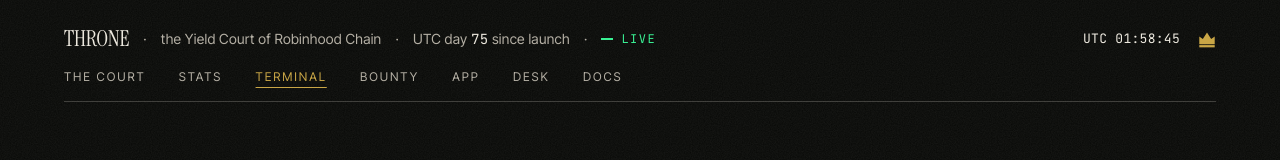
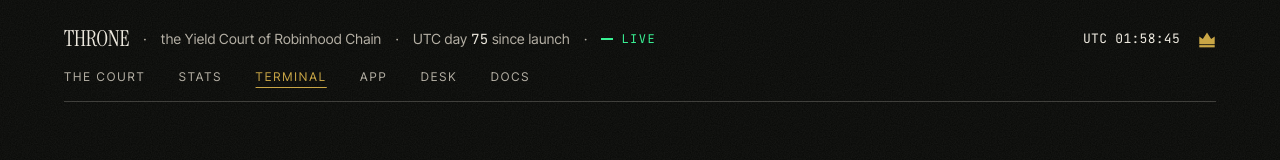
Before and after one commit to ushouldcashout/throne-site, a plain HTML site: page terminal/index.html in a window 1280 px wide. Shown: the top 160 px of the page. Drawn offline with Linux system fonts and the light colour scheme; no server answers.

Commit message:
Terminal: remove the Bounty link
Co-Authored-By: Claude Opus 5.5 <noreply@anthropic.com>

```diff
--- a/terminal/index.html
+++ b/terminal/index.html
@@ -40,7 +40,6 @@ a:hover{color:#C9A646}
       <a href="../#court" style="text-decoration:none;color:#B5B0A5" class="hv">the Court</a>
       <a href="../court/" style="text-decoration:none;color:#B5B0A5" class="hv">stats</a>
       <a href="../terminal/" style="color:#C9A646;text-decoration-color:#C9A646">terminal</a>
-      <a href="../court/bounty/" style="text-decoration:none;color:#B5B0A5" class="hv">Bounty</a>
       <a href="../app/" style="text-decoration:none;color:#B5B0A5" class="hv">app</a>
       <a href="https://trade.throne.network" style="text-decoration:none;color:#B5B0A5" class="hv">desk</a>
       <a href="https://docs.throne.network" style="text-decoration:none;color:#B5B0A5" class="hv">docs</a>
```
